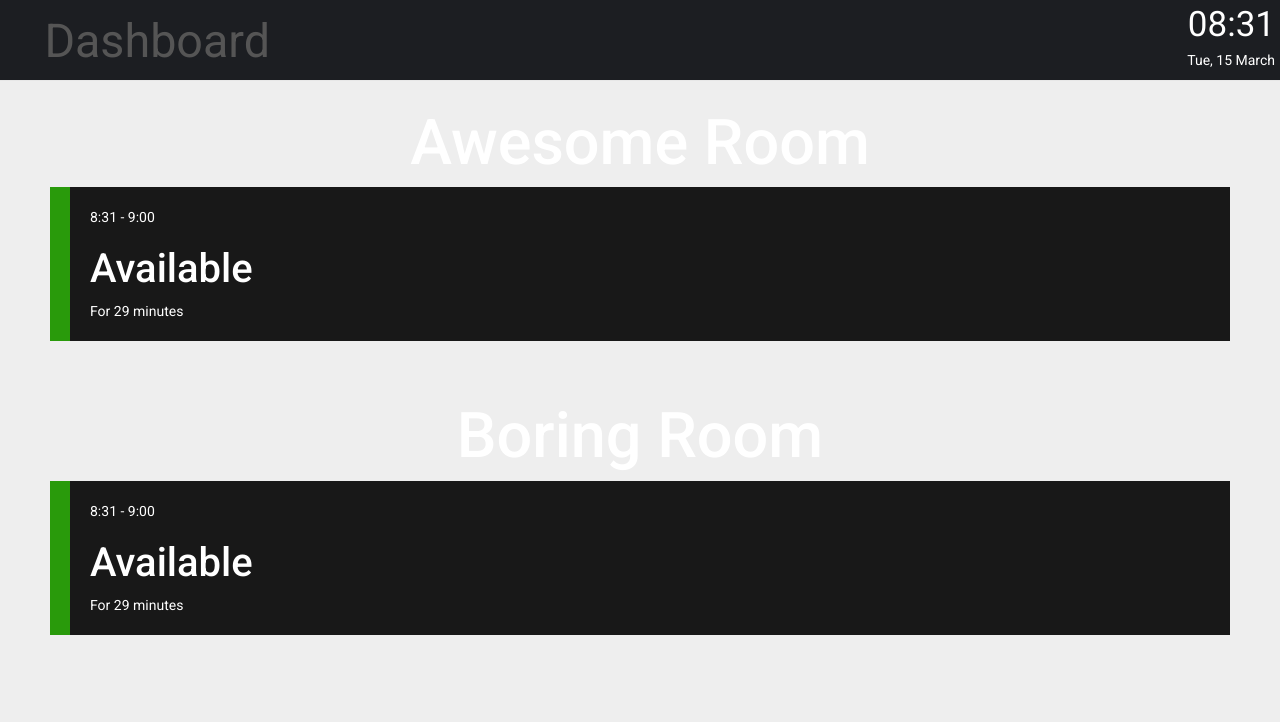
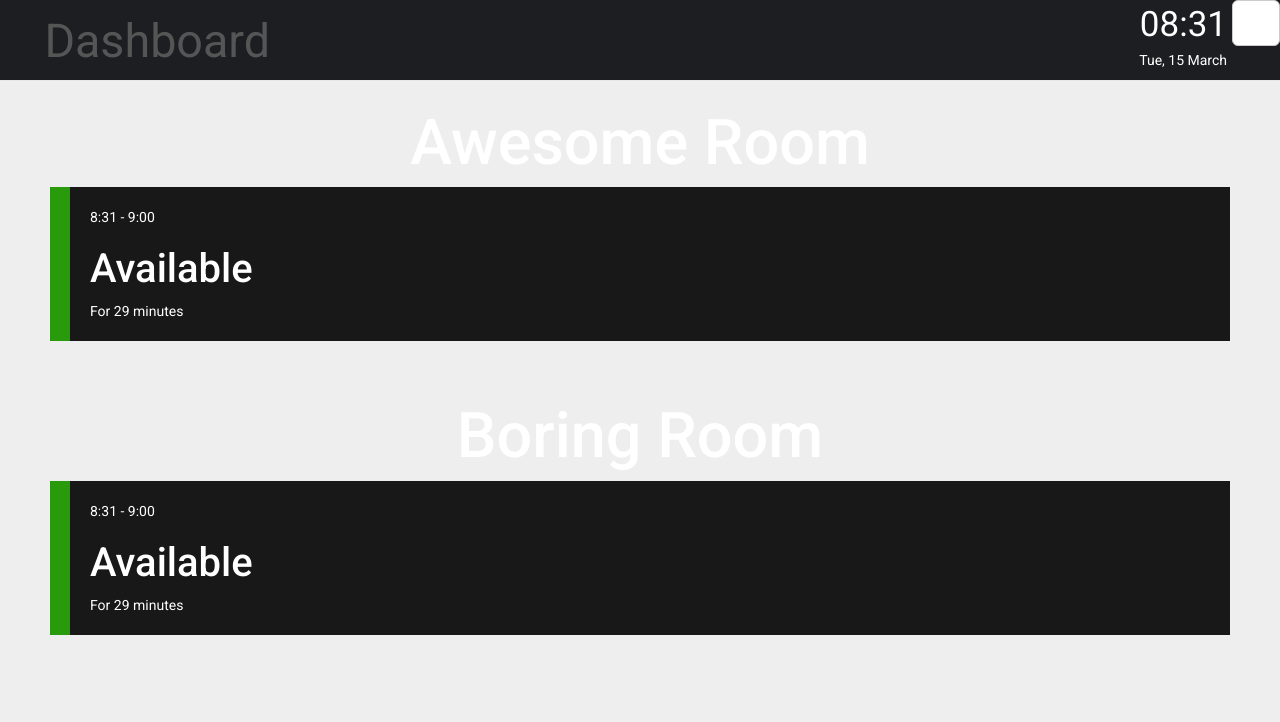
Before and after one commit to DerHahne/room_display, a Flask app: page / in a window 1280 px wide. Shown: the top 722 px of the page. Run offline with Flask 2, Linux system fonts and the light colour scheme; some libraries are stand-ins or nearby versions; some web fonts are replaced.

Commit message:
Fullscreen kindof works

```diff
--- a/room_display/static/index.css
+++ b/room_display/static/index.css
@@ -17,10 +17,8 @@ body {
 .navbar-nav>li>a {
     border: none;
 }
-#fullscreen {
-    position: absolute;
-    right: 10px;
-    display: none;
+.navbar-right>div {
+    float: right;
 }
 
 /*TIME*/
--- a/room_display/static/index.js
+++ b/room_display/static/index.js
@@ -8,6 +8,7 @@ roomDisplayModule.config(function($provide) {
         roomDataInstance.roomData = {};
         // Make it available as a list for the UI
         roomDataInstance.rooms = [];
+
 
         /*
             Util functions
@@ -23,10 +24,10 @@ roomDisplayModule.config(function($provide) {
             return h + ':' + (m < 10 ? '0' : '') + m;
         };
 
+
         /*
             Polling functions
         */
-
         roomDataInstance._poll ={
             enabled: false,
             last_poll_minutes: 0,
@@ -47,10 +48,10 @@ roomDisplayModule.config(function($provide) {
             }
         }, 1000);
 
+
         /*
             Update functions
         */
-
         roomDataInstance.update = function() {
             var current_minutes = roomDataInstance.currentTimeMinutes();
 
@@ -140,7 +141,7 @@ roomDisplayModule.config(function($provide) {
         };
 
         roomDataInstance._parseBookings = function(data) {
-            // TODO: Sort by start time?
+            // Assume server has sorted by start time
 
             // First possible free time is later of now and start of day
             var last_booked_time = Math.max(
@@ -206,6 +207,7 @@ roomDisplayModule.config(function($provide) {
     });
 });
 
+
 roomDisplayModule.controller('RoomDisplayController', function($roomData, $scope) {
     var roomDisplay = this;
 
@@ -215,6 +217,7 @@ roomDisplayModule.controller('RoomDisplayController', function($roomData, $scope
     $roomData.enablePolling();
     //$roomData.update();
 });
+
 
 roomDisplayModule.controller('TimeController', function($scope, $interval) {
     // Ticking Clock
@@ -227,10 +230,12 @@ roomDisplayModule.controller('TimeController', function($scope, $interval) {
 });
 
 
-// document.getElementById('fullscreen').onclick = function() {
-//     var req = document.body.requestFullScreen || document.body.webkitRequestFullScreen || document.body.mozRequestFullScreen;
-//     req.call(document.body.parentNode);
-// };
+// Fullscreen button
+document.getElementById('fullscreen').onclick = function() {
+    var req = document.body.requestFullScreen || document.body.webkitRequestFullScreen || document.body.mozRequestFullScreen;
+    req.call(document.body.parentNode);
+};
+
 
 // Show the page name in the dropdown
 $('#page_changer').on('hidden.bs.dropdown', update_page_name);
--- a/room_display/templates/index.html
+++ b/room_display/templates/index.html
@@ -42,11 +42,19 @@
                             </li>
                         </ul>
                         <span class="navbar-right" ng-controller='TimeController'>
-                            <div id="nav_time">
-                                {{ clock | date:'HH:mm' }}
+                            <div>
+                                <button type="button" class="btn btn-default btn-lg" aria-label="Full Screen" id="fullscreen">
+                                    <span class="glyphicon glyphicon-fullscreen" aria-hidden="true"></span>
+                                </button>
                             </div>
-                            <div id="nav_date">
-                                {{ clock | date:'EEE, d MMMM' }}
+
+                            <div>
+                                <div id="nav_time">
+                                    {{ clock | date:'HH:mm' }}
+                                </div>
+                                <div id="nav_date">
+                                    {{ clock | date:'EEE, d MMMM' }}
+                                </div>
                             </div>
                         </span>
                     </div>
@@ -54,10 +62,6 @@
             </nav>
 
             <div class="jumbotron tab-content">
-                <button type="button" class="btn btn-default btn-lg" aria-label="Full Screen" id="fullscreen">
-                    <span class="glyphicon glyphicon-fullscreen" aria-hidden="true"></span>
-                </button>
-
                 <div class="tab-pane active" id="Dashboard">
                     <span class="room" ng-repeat="room in roomDisplay.rooms">
                         <h1 class="room-name">
```
